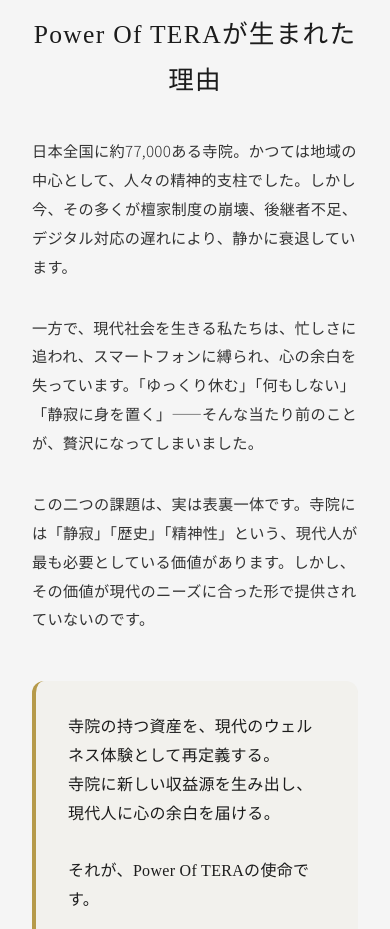
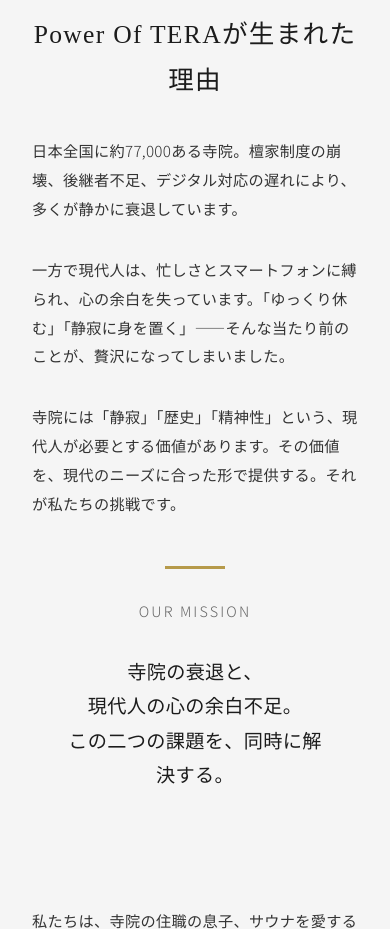
Before and after one commit to fanta1127/tera-sauna2, a plain HTML site: page about.html in a window 390 px wide. Shown: the part 880-1809 px from the top of the page. Drawn offline with Linux system fonts and the light colour scheme.

Commit message:
9/30の変更

```diff
--- a/about.html
+++ b/about.html
@@ -29,20 +29,37 @@
             margin-bottom: var(--spacing-lg);
         }
 
-        .highlight-box {
-            background: rgba(182, 154, 74, 0.05);
-            padding: var(--spacing-xl);
-            border-radius: 12px;
-            border-left: 4px solid var(--color-gold);
+        .mission-box {
+            text-align: center;
+            padding: var(--spacing-xl) var(--spacing-lg);
             margin: var(--spacing-xl) 0;
+            position: relative;
         }
 
-        .highlight-box p {
+        .mission-box::before {
+            content: '';
+            position: absolute;
+            top: 0;
+            left: 50%;
+            transform: translateX(-50%);
+            width: 60px;
+            height: 3px;
+            background: var(--color-gold);
+        }
+
+        .mission-statement-large {
             font-family: var(--font-serif);
-            font-size: 1.3rem;
+            font-size: 1.8rem;
             line-height: 2;
             color: var(--color-ink);
-            margin: 0;
+            font-weight: 500;
+            margin: var(--spacing-lg) 0;
+        }
+
+        .mission-subtitle {
+            font-size: 1rem;
+            color: var(--color-medium-gray);
+            letter-spacing: 0.15em;
         }
 
         .roadmap-timeline {
@@ -132,13 +149,17 @@
                 line-height: 1.9;
             }
 
-            .highlight-box {
-                padding: var(--spacing-lg);
+            .mission-box {
+                padding: var(--spacing-lg) var(--spacing-md);
             }
 
-            .highlight-box p {
-                font-size: 1.1rem;
+            .mission-statement-large {
+                font-size: 1.4rem;
                 line-height: 1.8;
+            }
+
+            .mission-subtitle {
+                font-size: 0.9rem;
             }
 
             .timeline-item {
@@ -179,12 +200,8 @@
                 font-size: 0.95rem;
             }
 
-            .highlight-box {
-                padding: var(--spacing-md);
-            }
-
-            .highlight-box p {
-                font-size: 1rem;
+            .mission-statement-large {
+                font-size: 1.2rem;
             }
 
             .timeline-content {
@@ -237,24 +254,24 @@
 
                 <div class="story-content">
                     <p>
-                        日本全国に約77,000ある寺院。かつては地域の中心として、人々の精神的支柱でした。しかし今、その多くが檀家制度の崩壊、後継者不足、デジタル対応の遅れにより、静かに衰退しています。
+                        日本全国に約77,000ある寺院。檀家制度の崩壊、後継者不足、デジタル対応の遅れにより、多くが静かに衰退しています。
                     </p>
 
                     <p>
-                        一方で、現代社会を生きる私たちは、忙しさに追われ、スマートフォンに縛られ、心の余白を失っています。「ゆっくり休む」「何もしない」「静寂に身を置く」——そんな当たり前のことが、贅沢になってしまいました。
+                        一方で現代人は、忙しさとスマートフォンに縛られ、心の余白を失っています。「ゆっくり休む」「静寂に身を置く」——そんな当たり前のことが、贅沢になってしまいました。
                     </p>
 
                     <p>
-                        この二つの課題は、実は表裏一体です。寺院には「静寂」「歴史」「精神性」という、現代人が最も必要としている価値があります。しかし、その価値が現代のニーズに合った形で提供されていないのです。
+                        寺院には「静寂」「歴史」「精神性」という、現代人が必要とする価値があります。その価値を、現代のニーズに合った形で提供する。それが私たちの挑戦です。
                     </p>
                 </div>
 
-                <div class="highlight-box">
-                    <p>
-                        寺院の持つ資産を、現代のウェルネス体験として再定義する。<br>
-                        寺院に新しい収益源を生み出し、現代人に心の余白を届ける。<br>
-                        <br>
-                        それが、Power Of TERAの使命です。
+                <div class="mission-box">
+                    <p class="mission-subtitle">OUR MISSION</p>
+                    <p class="mission-statement-large">
+                        寺院の衰退と、<br>
+                        現代人の心の余白不足。<br>
+                        この二つの課題を、同時に解決する。
                     </p>
                 </div>
 
```
Also changed, not shown: index.html (+11 -24 lines), terasauna.html (+1 -2 lines).
